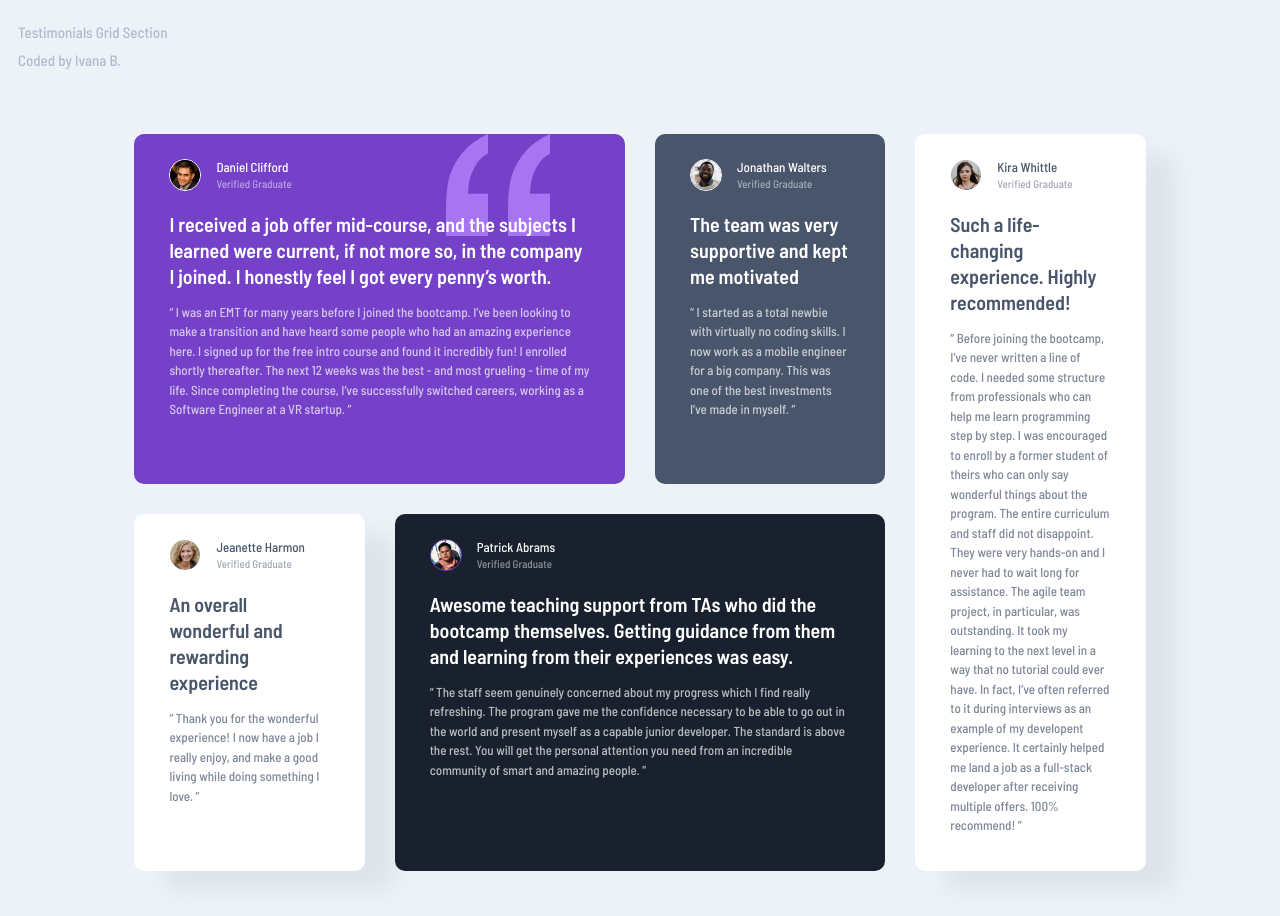
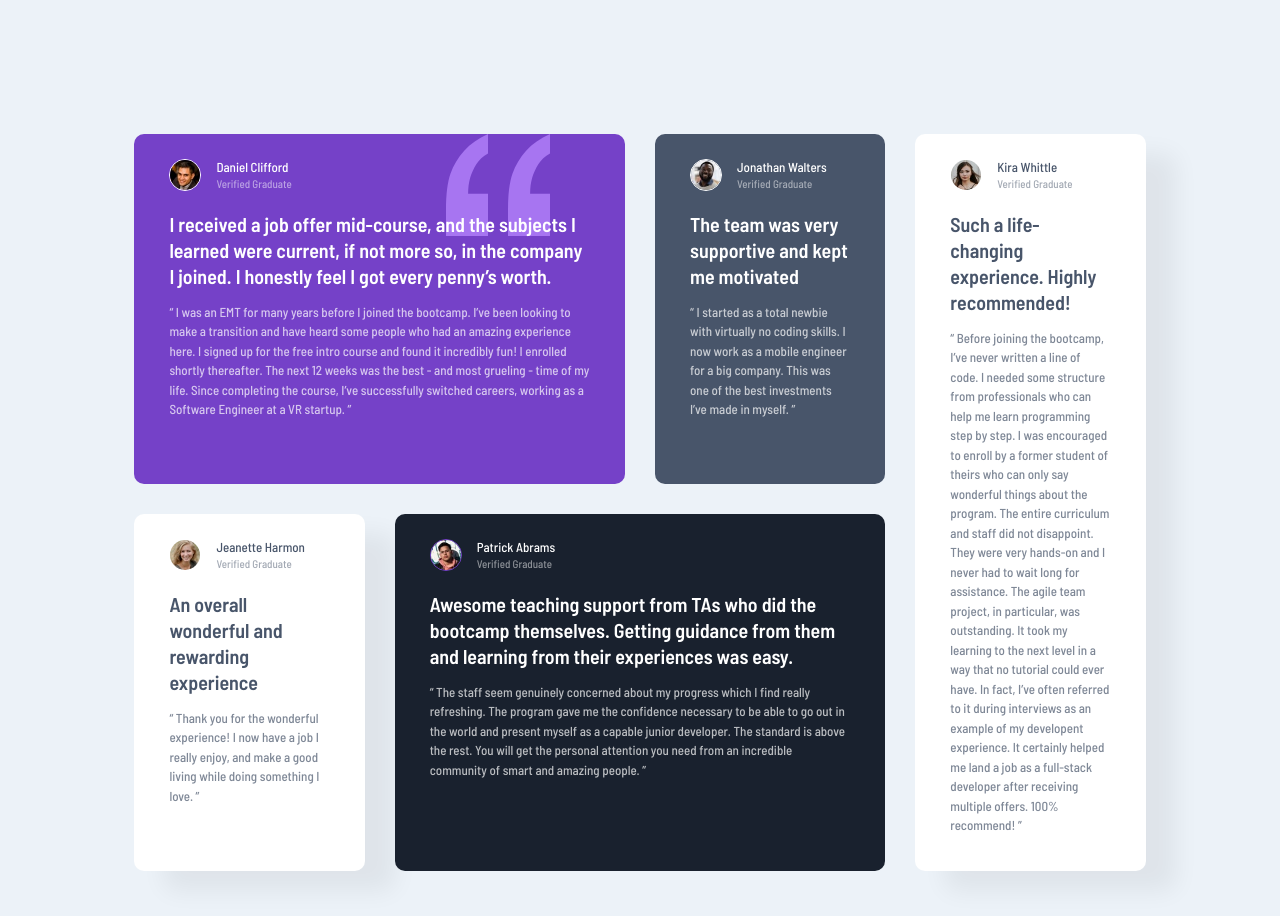
Before and after one commit to Ivy-B4N/Testimonials-Grid-Section, a plain HTML site: page index.html in a window 1280 px wide. Drawn offline with Linux system fonts and the light colour scheme.

Commit message:
Update index.html

```diff
--- a/index.html
+++ b/index.html
@@ -18,11 +18,6 @@
 
 <body>
   <main>
-
-    <div class="attribution">
-      <p><a href="https://www.frontendmentor.io/challenges" target="_blank">Testimonials Grid Section</a></p>
-      <p>Coded by <a href="https://github.com/Ivy-B4N" target="_blank">Ivana B.</a></p>
-    </div>
 
     <div class="container">
 
```
